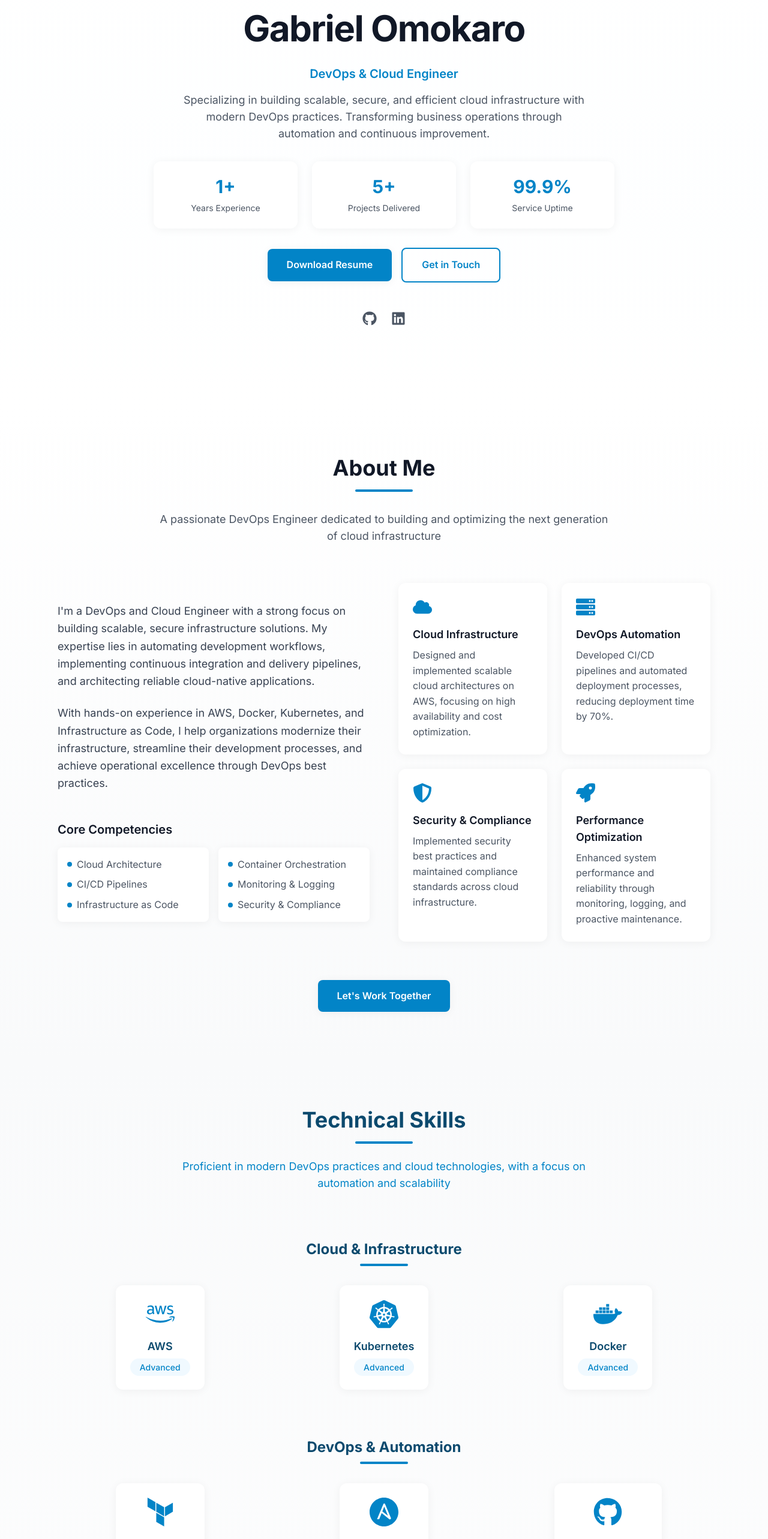
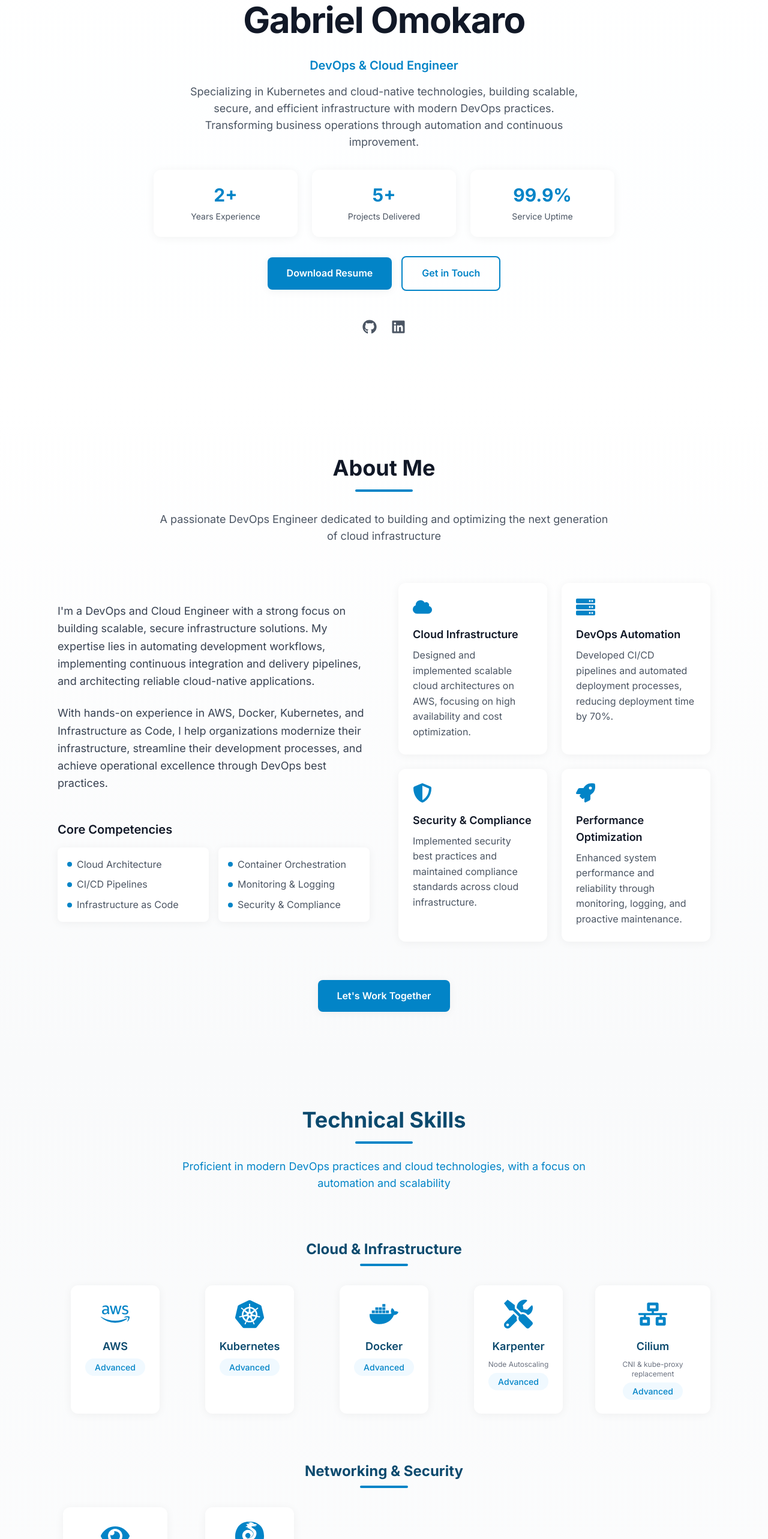
Before and after one commit to omokarogabriel/cloud_devOps_resume, a React (Create React App) app: page / in a window 1280 px wide. Shown: the part 120-2686 px from the top of the page at 60% size. Built offline with nearby package versions, Linux system fonts and the light colour scheme.

Commit message:
cilium and karpenter

```diff
--- a/src/components/Hero.jsx
+++ b/src/components/Hero.jsx
@@ -25,14 +25,14 @@ const Hero = () => {
             </p>
 
             <p className="text-base sm:text-lg text-gray-600 max-w-2xl mx-auto leading-relaxed">
-              Specializing in building scalable, secure, and efficient cloud infrastructure with modern DevOps practices.
+              Specializing in Kubernetes and cloud-native technologies, building scalable, secure, and efficient infrastructure with modern DevOps practices.
               Transforming business operations through automation and continuous improvement.
             </p>
           </div>
 
           <div className="grid grid-cols-1 sm:grid-cols-2 md:grid-cols-3 gap-4 sm:gap-6 max-w-3xl mx-auto">
             <div className="bg-white p-6 rounded-xl shadow-soft hover:shadow-medium transition-all duration-300 transform hover:-translate-y-1">
-              <div className="text-2xl sm:text-3xl font-bold text-primary-600 mb-2">1+</div>
+              <div className="text-2xl sm:text-3xl font-bold text-primary-600 mb-2">2+</div>
               <div className="text-sm text-gray-600">Years Experience</div>
             </div>
             <div className="bg-white p-6 rounded-xl shadow-soft hover:shadow-medium transition-all duration-300 transform hover:-translate-y-1">
--- a/src/components/Skills.jsx
+++ b/src/components/Skills.jsx
@@ -1,6 +1,6 @@
 import React from 'react';
-import { FaAws, FaDocker, FaGitAlt, FaLinux, FaGithub, FaTools } from 'react-icons/fa';
-import { SiKubernetes, SiTerraform, SiAnsible, SiJenkins, SiPrometheus, SiGrafana } from 'react-icons/si';
+import { FaAws, FaDocker, FaGitAlt, FaLinux, FaGithub, FaTools, FaNetworkWired, FaLock, FaEye } from 'react-icons/fa';
+import { SiKubernetes, SiTerraform, SiAnsible, SiJenkins, SiPrometheus, SiGrafana, SiWireguard } from 'react-icons/si';
 
 const Skills = () => {
   const skillCategories = [
@@ -10,6 +10,15 @@ const Skills = () => {
         { name: 'AWS', icon: FaAws, proficiency: 'Advanced' },
         { name: 'Kubernetes', icon: SiKubernetes, proficiency: 'Advanced' },
         { name: 'Docker', icon: FaDocker, proficiency: 'Advanced' },
+        { name: 'Karpenter', icon: FaTools, proficiency: 'Advanced', description: 'Node Autoscaling' },
+        { name: 'Cilium', icon: FaNetworkWired, proficiency: 'Advanced', description: 'CNI & kube-proxy replacement' },
+      ]
+    },
+    {
+      title: 'Networking & Security',
+      skills: [
+        { name: 'Hubble', icon: FaEye, proficiency: 'Advanced', description: 'Network Observability' },
+        { name: 'WireGuard', icon: SiWireguard, proficiency: 'Advanced', description: 'Encryption' },
       ]
     },
     {
@@ -55,7 +64,7 @@ const Skills = () => {
                 <h3 className="text-2xl font-bold text-primary-900 mb-2">{category.title}</h3>
                 <div className="w-20 h-1 bg-primary-600 mx-auto rounded-full"></div>
               </div>
-              <div className="grid grid-cols-1 sm:grid-cols-3 gap-8 justify-items-center">
+              <div className="grid grid-cols-1 sm:grid-cols-3 lg:grid-cols-5 gap-8 justify-items-center">
                 {category.skills.map((skill, skillIndex) => (
                   <div
                     key={skillIndex}
@@ -65,6 +74,9 @@ const Skills = () => {
                       <skill.icon className="w-12 h-12 text-primary-600" />
                       <div>
                         <h4 className="text-lg font-semibold text-primary-900 mb-2">{skill.name}</h4>
+                        {skill.description && (
+                          <p className="text-xs text-gray-500 mb-2">{skill.description}</p>
+                        )}
                         <span className="text-sm font-medium text-primary-600 bg-primary-50 px-4 py-1.5 rounded-full">
                           {skill.proficiency}
                         </span>
@@ -79,8 +91,9 @@ const Skills = () => {
 
         <div className="mt-20 text-center">
           <p className="text-lg text-primary-600 max-w-3xl mx-auto leading-relaxed">
-            Strong background in implementing end-to-end DevOps solutions, including CI/CD pipelines,
-            infrastructure as code, and maintaining high-availability systems.
+            Strong background in implementing end-to-end DevOps solutions with Cilium CNI for networking,
+            Hubble for observability, WireGuard for encryption, and Karpenter for intelligent node autoscaling.
+            Expertise in CI/CD pipelines, infrastructure as code, and maintaining high-availability systems.
           </p>
         </div>
       </div>
```
